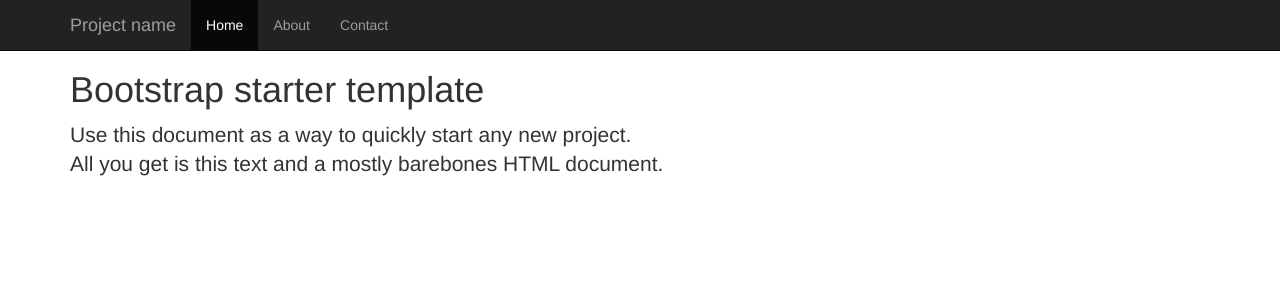
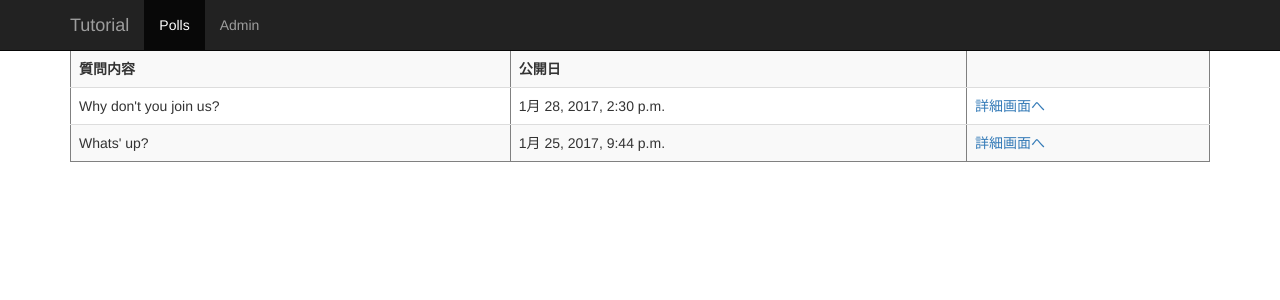
Before and after one commit to Shinogasa/django-tutorial, a Django app: page /polls/ in a window 1280 px wide. Shown: the top 300 px of the page. Run offline with Django 3.2, Linux system fonts and the light colour scheme; data comes from the database, SQL or seed files in the repository; both versions use the stored data as it was after the commit; some libraries are stand-ins or nearby versions.

Commit message:
バグ修正

```diff
--- a/mysite/urls.py
+++ b/mysite/urls.py
@@ -1,7 +1,10 @@
 from django.conf.urls import include, url
 from django.contrib import admin
+
+from polls.views import index
 
 urlpatterns = [
     url(r'^admin/', include(admin.site.urls)),
     url(r'^polls/', include('polls.urls', namespace='polls')),
+    url(r'^$', index, name='index'),
 ]
--- a/polls/models.py
+++ b/polls/models.py
@@ -1,29 +1,32 @@
 import datetime
+
+from django.db import models
 from django.utils import timezone
 
-from django.db import models
-from django.utils.encoding import python_2_unicode_compatible
 
-# Create your models here.
 class Question(models.Model):
     class Meta:
         verbose_name = '質問'
         verbose_name_plural = '質問の複数形'
         ordering = ['-pub_date']
+
     question_text = models.CharField(max_length=200)
     pub_date = models.DateTimeField('date published')
+
     def __str__(self):
         return self.question_text
+
     def was_published_recently(self):
         return self.pub_date >= timezone.now() - datetime.timedelta(days=1)
     was_published_recently.admin_order_field = 'pub_date'
     was_published_recently.boolean = True
     was_published_recently.short_description = 'Published recently?'
 
-@python_2_unicode_compatible
+
 class Choice(models.Model):
-    question = models.ForeignKey(Question, on_delete=models.CASCADE)
+    question = models.ForeignKey(Question)
     choice_text = models.CharField(max_length=200)
     votes = models.IntegerField(default=0)
+
     def __str__(self):
         return self.choice_text
--- /dev/null
+++ b/polls/templates/polls/base.html
@@ -0,0 +1,3 @@
+{% extends "base.html" %}
+
+{% block nav_polls %}active{% endblock %}
--- a/polls/templates/polls/detail.html
+++ b/polls/templates/polls/detail.html
@@ -1,7 +1,11 @@
+{% extends "polls/base.html" %}
+
+{% block contents %}
 <h1>{{ question.question_text }}</h1>
 
-<from action="" method="post">
+<form action="" method="post">
     {% csrf_token %}
     {{ form }}
     <input type="submit" value="Vote" />
 </form>
+{% endblock contents %}
--- a/polls/templates/polls/form.html
+++ b/polls/templates/polls/form.html
@@ -1,6 +1,6 @@
 <html>
     <body>
-        <form action="" method="POST">
+        <form method="POST">
             {% csrf_token %}
             {{ form }}
             <input type="submit" value="送信" />
--- a/polls/templates/polls/index.html
+++ b/polls/templates/polls/index.html
@@ -1,10 +1,6 @@
-{% extends "base.html" %}
-{% load staticfiles %}
-<html>
-    <head>
-        <link rel="stylesheet" type="text/css" href="{% static 'css/bootstrap.css' %}" />
-    </head>
-<body>
+{% extends "polls/base.html" %}
+
+{% block contents %}
     <table border="1" class="table table-striped">
         <tr>
             <th>質問内容</th>
@@ -19,5 +15,4 @@
         </tr>
         {% endfor %}
     </table>
-</body>
-</html>
+{% endblock contents %}
--- a/polls/urls.py
+++ b/polls/urls.py
@@ -2,9 +2,10 @@ from django.conf.urls import url
 
 from . import views
 
+
 urlpatterns = [
     url(r'^$', views.index, name='index'),
+    url(r'^form$', views.form_test),
     url(r'(?P<pk>\d+)/$', views.detail, name='detail'),
     url(r'(?P<pk>\d+)/results$', views.results, name='results'),
-    url(r'form$', views.form_test),
 ]
--- a/polls/views.py
+++ b/polls/views.py
@@ -1,15 +1,28 @@
-from django.shortcuts import get_object_or_404, render, resolve_url
+from django.shortcuts import render
+from django.shortcuts import resolve_url
+from django.shortcuts import get_object_or_404
 from django.core.urlresolvers import reverse_lazy
 from django.views.generic import FormView
 from django.views.generic.detail import SingleObjectMixin
 
+from .forms import MyForm
+from .forms import VoteForm
 from .models import Question
-from .forms import MyForm, VoteForm
+
 
 def index(request):
     return render(request, 'polls/index.html', {
         'questions': Question.objects.all(),
     })
+
+
+class FormTest(FormView):
+    form_class = MyForm
+    template_name = 'polls/form.html'
+    success_url = reverse_lazy('polls:index')
+
+form_test = FormTest.as_view()
+
 
 class Detail(SingleObjectMixin, FormView):
     model = Question
@@ -19,34 +32,29 @@ class Detail(SingleObjectMixin, FormView):
 
     def get(self, request, *args, **kwargs):
         self.object = self.get_object()
-        return super().get(requestm *args, **kwargs)
+        return super().get(request, *args, **kwargs)
 
     def post(self, request, *args, **kwargs):
         self.object = self.get_object()
         return super().post(request, *args, **kwargs)
 
-    def get_from_kwargs(self):
-        kwargs = super().get_from_kwargs()
+    def get_form_kwargs(self):
+        kwargs = super().get_form_kwargs()
         kwargs['question'] = self.object
         return kwargs
 
-    def from_valid(self, form):
+    def form_valid(self, form):
         form.vote()
-        return super(),form_valid(form)
+        return super().form_valid(form)
 
     def get_success_url(self):
         return resolve_url('polls:results', self.kwargs['pk'])
 
 detail = Detail.as_view()
+
+
 def results(request, pk):
     obj = get_object_or_404(Question, pk=pk)
     return render(request, 'polls/results.html', {
         'question': obj,
     })
-
-class FormTest(FormView):
-    form_class = MyForm
-    template_name = 'polls/form.html'
-    success_url = reverse_lazy('polls:index')
-
-form_test = FormTest.as_view()
--- a/templates/base.html
+++ b/templates/base.html
@@ -33,25 +33,19 @@
             <span class="icon-bar"></span>
             <span class="icon-bar"></span>
           </button>
-          <a class="navbar-brand" href="#">Project name</a>
+          <a class="navbar-brand" href="{% url 'index' %}">Tutorial</a>
         </div>
         <div id="navbar" class="collapse navbar-collapse">
           <ul class="nav navbar-nav">
-            <li class="active"><a href="#">Home</a></li>
-            <li><a href="#about">About</a></li>
-            <li><a href="#contact">Contact</a></li>
+              <li class="{% block nav_polls %}{% endblock %}"><a href="{% url 'polls:index' %}">Polls</a></li>
+              <li><a href="{% url 'admin:index' %}">Admin</a></li>
           </ul>
         </div><!--/.nav-collapse -->
       </div>
     </nav>
 
     <div class="container">
-
-      <div class="starter-template">
-        <h1>Bootstrap starter template</h1>
-        <p class="lead">Use this document as a way to quickly start any new project.<br> All you get is this text and a mostly barebones HTML document.</p>
-      </div>
-
+    {% block contents %}{% endblock %}
     </div><!-- /.container -->
 
 
```
Also changed, not shown: polls/forms.py (+5 -3 lines), polls/templates/polls/results.html (+7 -5 lines), db.sqlite3.
